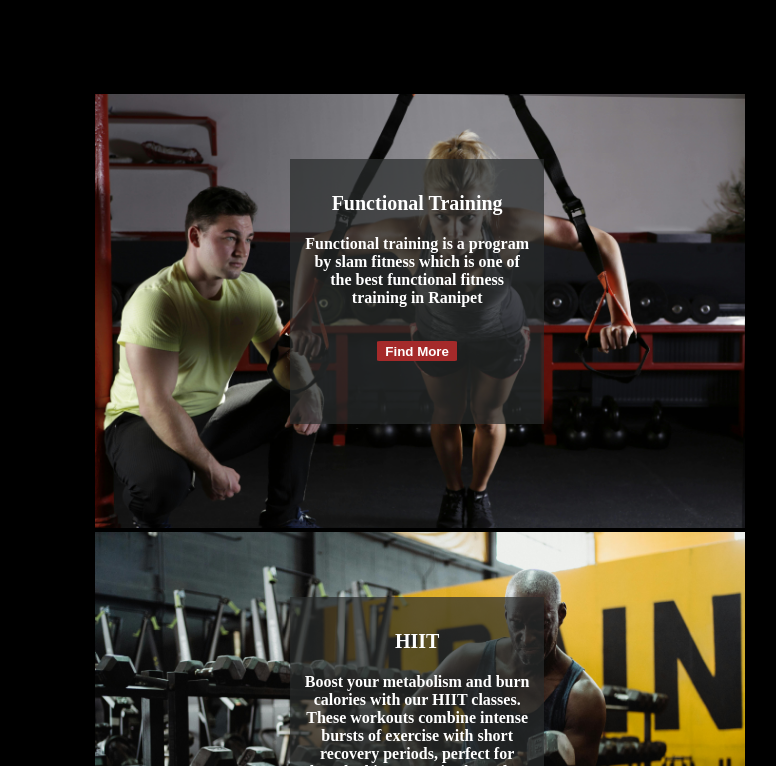
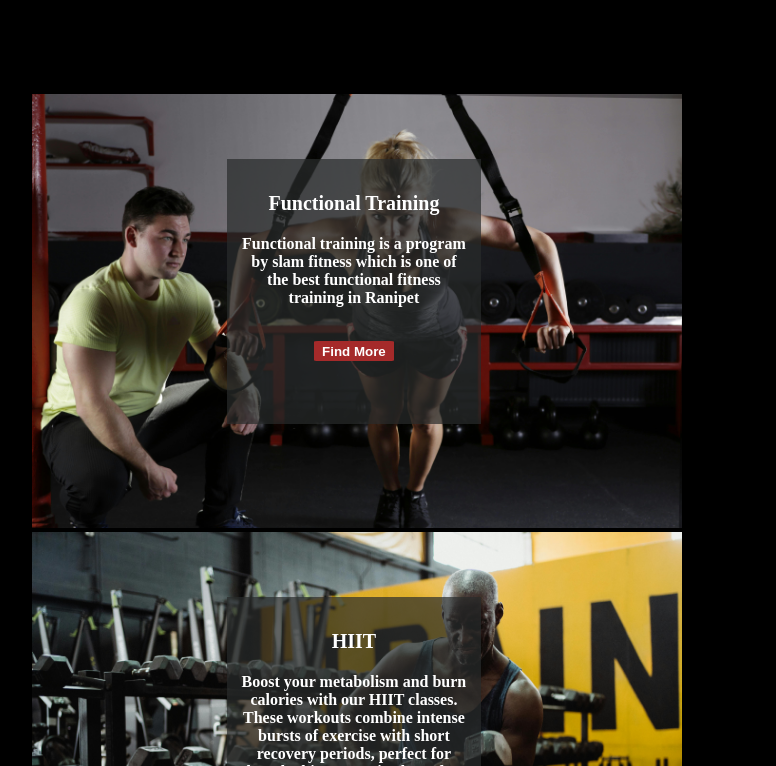
Before and after one commit to Guru4118/Gym, a React (Vite) app: page / in a window 1280 px wide. Shown: the part 1654-2420 px from the top of the page, without its empty margins (39-815 px from the left). Built offline with nearby package versions, Linux system fonts and the light colour scheme.

Commit message:
Update index.css

```diff
--- a/src/index.css
+++ b/src/index.css
@@ -90,7 +90,7 @@ body{
 .con2{
   align-items: center;
   justify-content: center;
-  padding-left: 10%;
+  padding-left: 5%;
 }
  .gymimg{
   position: relative;
```
